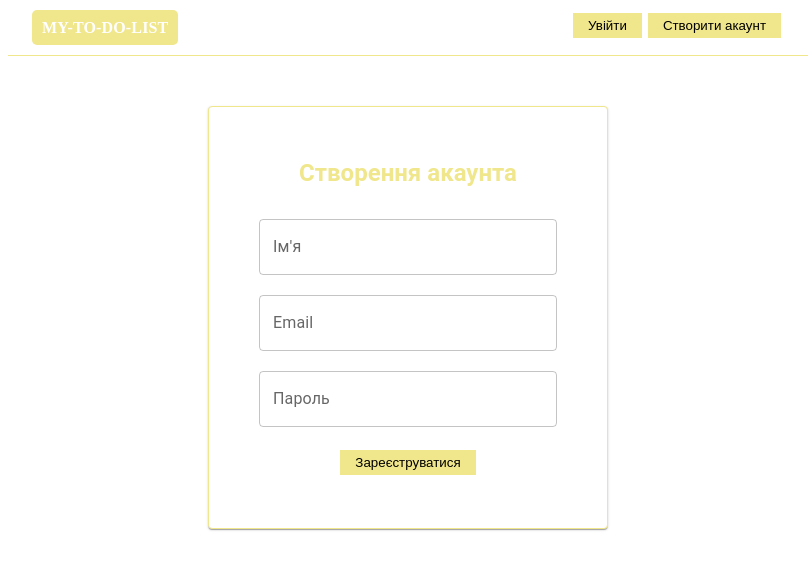
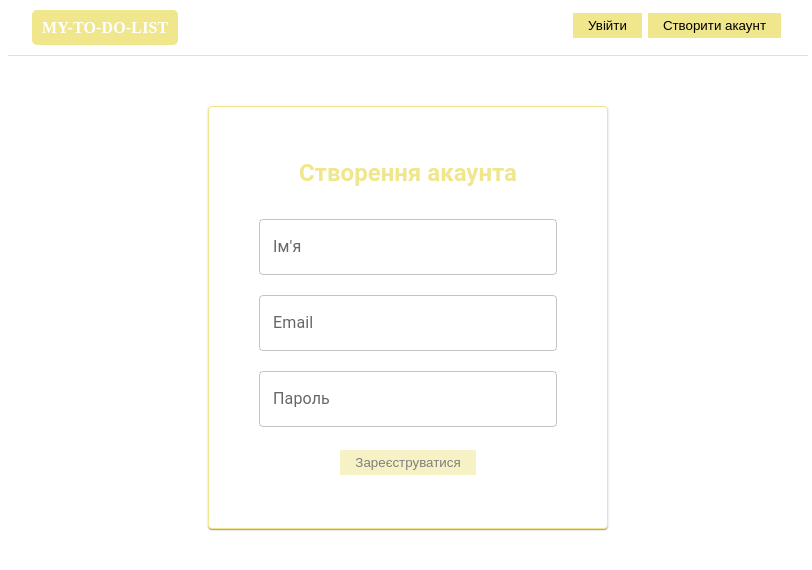
Before and after one commit to vladimirvikulin/Project-Manager, a React (Create React App) app: page /register in a window 1280 px wide. Shown: the top 570 px of the page, without its empty margins (232-1044 px from the left). Built offline with nearby package versions, Linux system fonts and the light colour scheme; no server answers.

Commit message:
added disabled style for button

```diff
--- a/src/components/ui/button/MyButton.js
+++ b/src/components/ui/button/MyButton.js
@@ -2,11 +2,15 @@ import React from 'react';
 import classes from './MyButton.module.css';
 
 const MyButton = (props) => {
+    const { disabled, children } = props;
+
+    const buttonClassName = disabled ? `${classes.myBtn} ${classes.disabled}` : classes.myBtn;
+
     return (
-        <button {...props} className={classes.myBtn}>
-            {props.children}
-        </button>
+      <button {...props} className={buttonClassName}>
+        {children}
+      </button>
     );
-};
+  };
 
 export default MyButton;
--- a/src/components/ui/button/MyButton.module.css
+++ b/src/components/ui/button/MyButton.module.css
@@ -8,3 +8,8 @@
     padding: 5px 15px;
     margin: 3px;
 }
+
+.disabled {
+    opacity: 0.5;
+    cursor: not-allowed;
+  }
```
